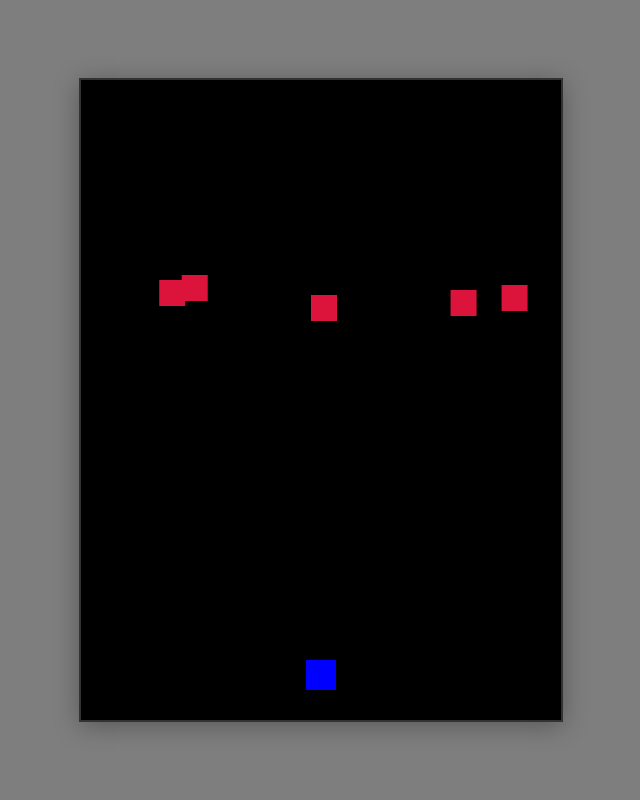
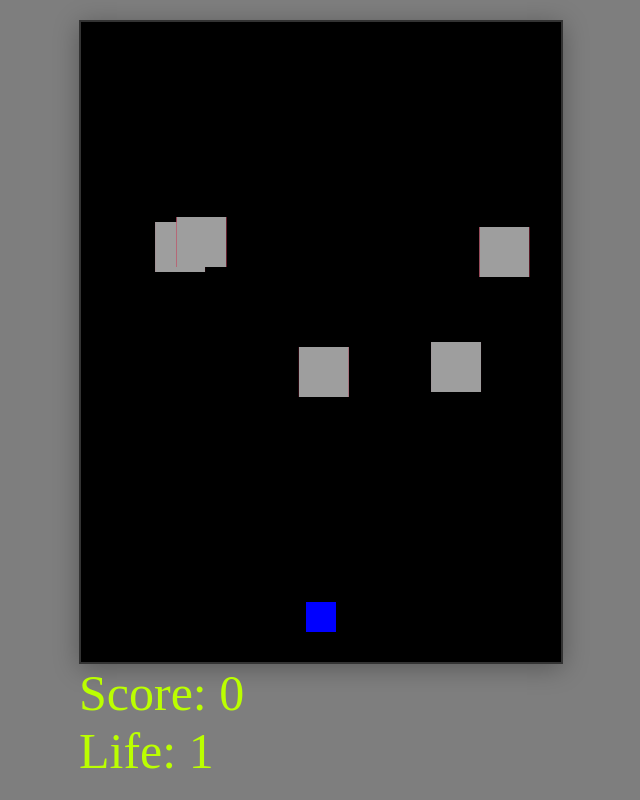
Before and after one commit to hissa134/shooting, a plain HTML site: page game/index.html in a window 1280 px wide. Shown: the whole page, without its empty margins (319-959 px from the left). Drawn offline with Linux system fonts and the light colour scheme.

Commit message:
終了条件の追加 画像の追加

```diff
--- a/game/index.html
+++ b/game/index.html
@@ -6,7 +6,11 @@
     <link rel="stylesheet"  href="style.css">
 </head>
 <body>
+    <div>
     <canvas id="gameCanvas" width="480" height="640"></canvas>
+    <div id="scoreBoard">Score: 0</div>
+    <div id="lifeBoard">Life: 3</div>
+    </div>
     <script type="module" src="js/main.js"></script>
 </body>
 </html>
--- a/game/js/collision.js
+++ b/game/js/collision.js
@@ -1,6 +1,7 @@
 import{ player } from "./player.js";
 import { enemies } from "./enemies.js";
 import { bullets } from "./main.js";
+
 export function handleCollisions() {
   // 弾 × 敵
   for (let ei = enemies.length - 1; ei >= 0; ei--) {
@@ -16,7 +17,8 @@ export function handleCollisions() {
         // 命中：弾と敵を削除、スコア加算
         bullets.splice(bi, 1);
         enemies.splice(ei, 1);
-        // score += 1;
+        player.score += 1;
+        console.log("Score:", player.score);
         hit = true;
         break; // この敵は消えたので次の敵へ
       }
@@ -32,7 +34,13 @@ export function handleCollisions() {
       { x: player.x, y: player.y, width: player.width, height: player.height },
       { x: e.x, y: e.y, width: e.width, height: e.height }
     )) {
-    //   isGameOver = true;
+      player.life -= 1;
+      if (player.life <= 0) {
+        document.location.reload();
+      }
+      enemies.splice(ei, 1);
+      console.log("Player Life:", player.life);
+      // isGameOver = true;
       break;
     }
   }
--- a/game/js/enemies.js
+++ b/game/js/enemies.js
@@ -1,5 +1,7 @@
 export const enemies = [];
-const SIZE = 26;
+const SIZE = 50;
+const enemyImage = new Image();
+enemyImage.src = "images/隕石.jpg";
 
 function pushEnemies(canvas) {//enemyは敵の意味
     const w = SIZE;
@@ -31,5 +33,6 @@ export function drawEnemies(ctx) {
     ctx.fillStyle = "crimson";
     for (const e of enemies) {
         ctx.fillRect(e.x, e.y, e.width, e.height);
+        ctx.drawImage(enemyImage, e.x, e.y, e.width, e.height);
     }
 }
--- a/game/js/main.js
+++ b/game/js/main.js
@@ -12,12 +12,18 @@ const BULLET_SPEED = -5;
 
 function tryShoot() {
     bullets.push({
-        x: player.x,
+        x: player.x+player.width/2 - 5,
         y: player.y,
-        width:  5,
-        height: 5,
+        width:  10,
+        height:  10,
         vy: BULLET_SPEED,
     })
+}
+
+function updateScore() {
+    const scoreBoard = document.getElementById("scoreBoard");
+    scoreBoard.innerText = `Score: ${player.score}`;
+    lifeBoard.innerText = `Life: ${player.life}`;
 }
 
 //fillRect(x座標, y座標, 横幅, 縦幅)
@@ -52,6 +58,7 @@ function update() {
     spawnEnemy(canvas);
     updateEnemies(canvas);
     handleCollisions();
+    updateScore();
 }
 
 function draw() {
--- a/game/js/player.js
+++ b/game/js/player.js
@@ -1,3 +1,4 @@
+
 export const player = {
     x: 0,
     y: 0,
@@ -5,6 +6,7 @@ export const player = {
     height: 30,
     color: "blue",
     life: 3,
+    score: 0,
 };
 
 export function initPlayer(canvas) { //initは初期化の意味
--- a/game/style.css
+++ b/game/style.css
@@ -14,3 +14,10 @@ body {
 	box-shadow: 0 4px 24px rgba(0,0,0,0.3);
 	display: block;
 }
+
+#lifeBoard, #scoreBoard {
+	color: #bbff00;
+	font-size: 50px;
+
+
+}
```
Also changed, not shown: 1 other file.
